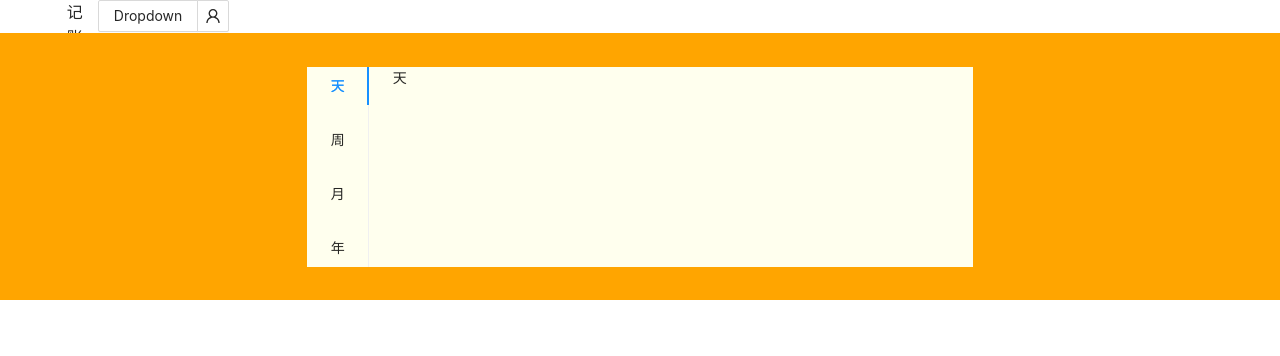
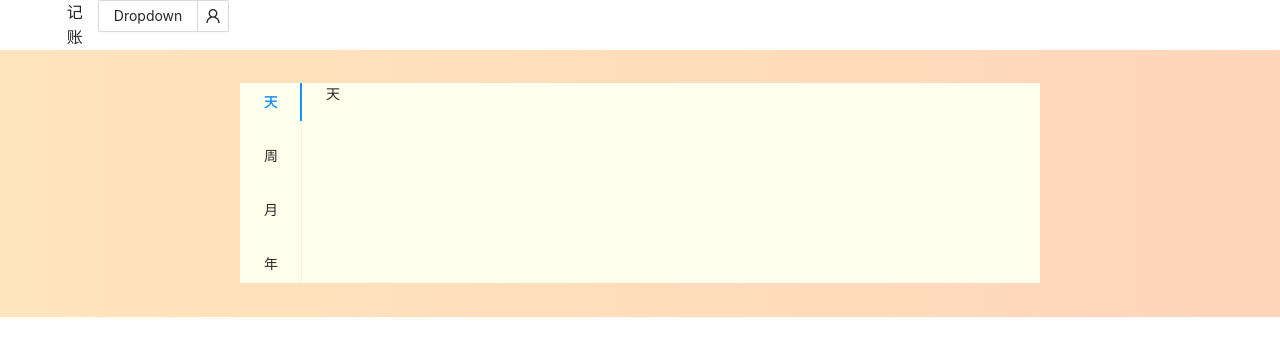
Before and after one commit to wa-monster/bookkeeping, a React (Create React App) app in the folder book-front/: page / in a window 1280 px wide. Shown: the top 356 px of the page. Built offline with nearby package versions, Linux system fonts and the light colour scheme.

Commit message:
feat:主页面

```diff
--- a/book-front/src/layout/App.css
+++ b/book-front/src/layout/App.css
@@ -8,5 +8,5 @@
 .bg-top{
   width: 100%;
   height: 4rem;
-  background-color: orange;
+  background-image: linear-gradient(to right, #ffe5bd, #ffd5ba);
 }
--- a/book-front/src/layout/components/Noticepage.css
+++ b/book-front/src/layout/components/Noticepage.css
@@ -6,6 +6,7 @@
   bottom: 0;
   margin: .5rem auto 0;
   width: 10rem;
+  min-width:800px;
 }
 .tab-box{
   background-color: #ffe;
--- a/book-front/src/layout/components/YangHeader.css
+++ b/book-front/src/layout/components/YangHeader.css
@@ -1,7 +1,6 @@
 .header-box{
   width: 100%;
-  height: .5rem;
-
+  height: 50px;
   background-color: line;
 }
 .header-content{
```
Also changed, not shown: book-front/src/components/showSettlement.tsx (added, +9 -0 lines).
